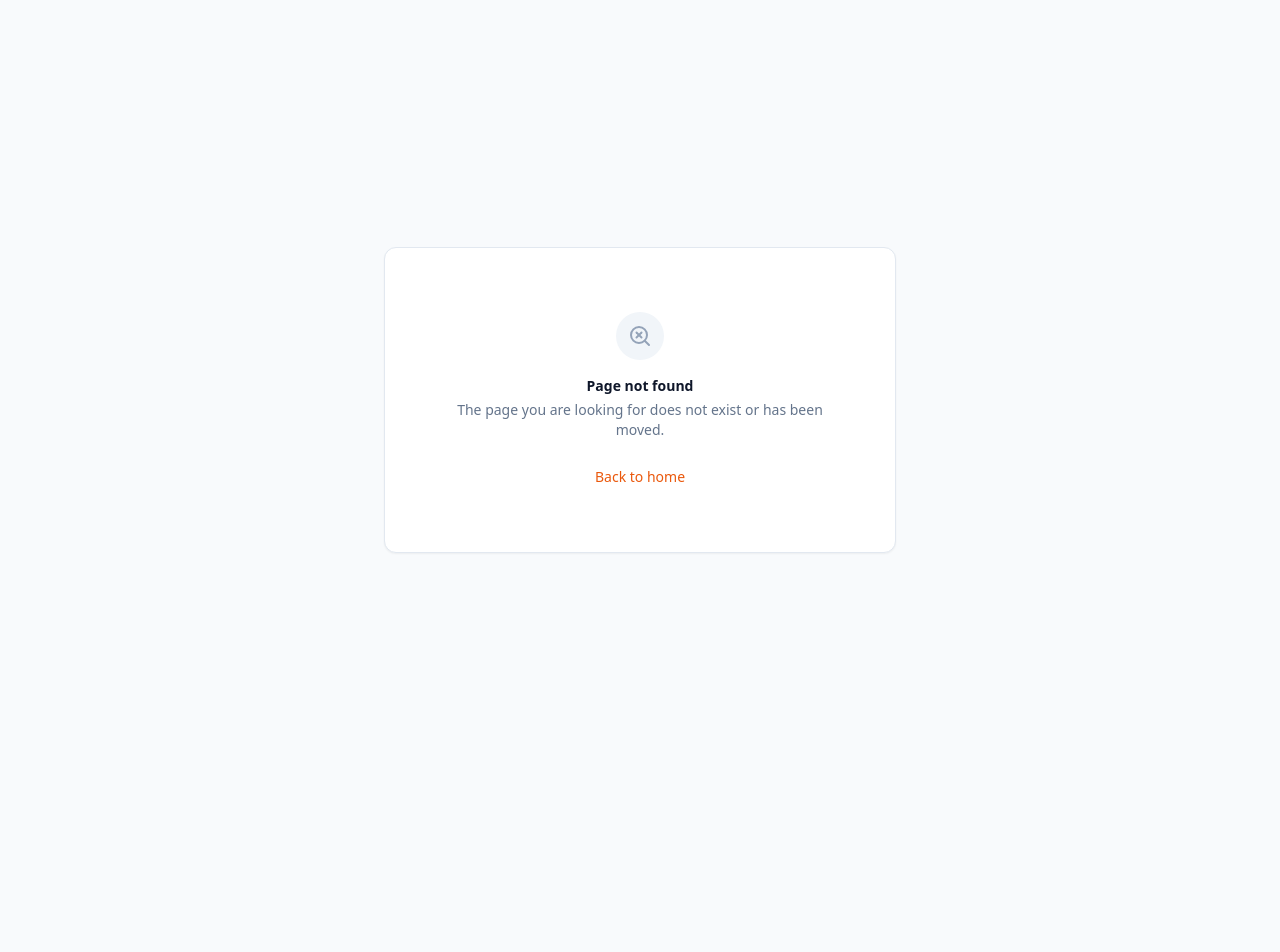
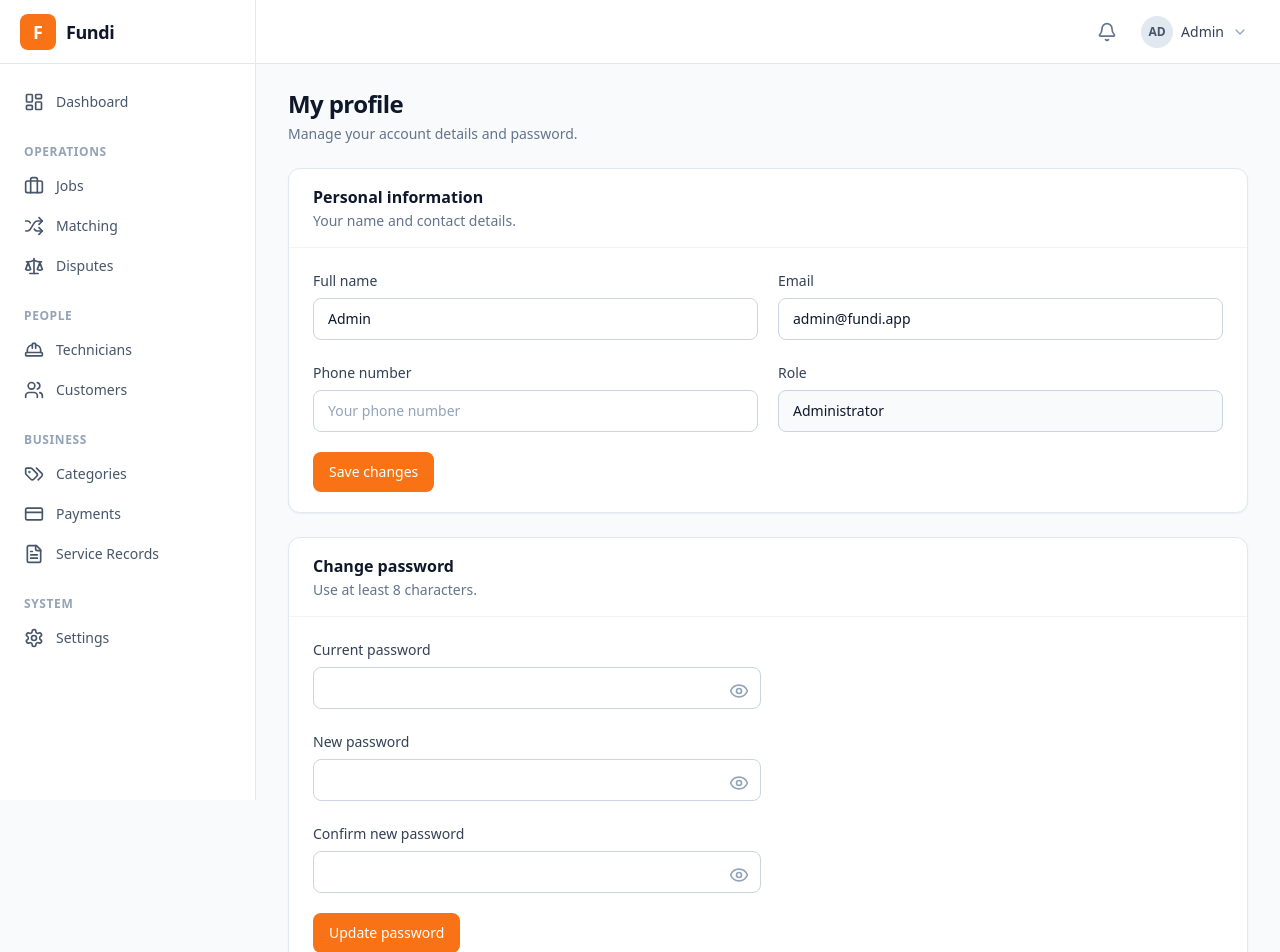
Before and after one commit to truefundi/fundi-web, a Next.js app: page /admin/profile in a window 1280 px wide. Before the commit this address had no page. Shown: the top 952 px of the page. Before the commit the page ends 800 px from the top, so only its background shows below. Built offline with nearby package versions, Linux system fonts and the light colour scheme; no server answers.

Commit message:
feat(web): add admin account menu and profile page

```diff
--- /dev/null
+++ b/src/app/admin/profile/page.tsx
@@ -0,0 +1,17 @@
+import type { Metadata } from 'next';
+import { PageHeader } from '@/components/ui';
+import { ChangePasswordForm, ProfileDetailsForm } from '@/components/layout/ProfileForms';
+
+export const metadata: Metadata = { title: 'My profile' };
+
+export default function ProfilePage() {
+  return (
+    <>
+      <PageHeader title="My profile" description="Manage your account details and password." />
+      <div className="space-y-6">
+        <ProfileDetailsForm />
+        <ChangePasswordForm />
+      </div>
+    </>
+  );
+}
--- /dev/null
+++ b/src/components/layout/ProfileForms.tsx
@@ -0,0 +1,122 @@
+'use client';
+
+import { useState } from 'react';
+import { CheckCircle2 } from 'lucide-react';
+import { PasswordInput } from '@/components/auth/PasswordInput';
+import { authInputClass as inputClass } from '@/components/auth/styles';
+import { Button, Card, CardBody, CardHeader } from '@/components/ui';
+
+function SuccessNote({ children }: { children: React.ReactNode }) {
+  return (
+    <p className="flex items-center gap-2 rounded-lg bg-green-50 px-3 py-2 text-sm text-green-700" role="status">
+      <CheckCircle2 className="h-4 w-4" aria-hidden /> {children}
+    </p>
+  );
+}
+
+/** UI only: saving shows a confirmation; connect to the profile API when it exists. */
+export function ProfileDetailsForm() {
+  const [saved, setSaved] = useState(false);
+
+  return (
+    <Card>
+      <CardHeader title="Personal information" description="Your name and contact details." />
+      <CardBody>
+        <form
+          className="grid gap-5 sm:grid-cols-2"
+          onSubmit={(e) => {
+            e.preventDefault();
+            setSaved(true);
+          }}
+          onChange={() => setSaved(false)}
+        >
+          <div>
+            <label htmlFor="name" className="text-sm font-medium text-slate-700">
+              Full name
+            </label>
+            <input id="name" name="name" type="text" required defaultValue="Admin" className={inputClass} />
+          </div>
+          <div>
+            <label htmlFor="email" className="text-sm font-medium text-slate-700">
+              Email
+            </label>
+            <input id="email" name="email" type="email" required defaultValue="admin@fundi.app" className={inputClass} />
+          </div>
+          <div>
+            <label htmlFor="phone" className="text-sm font-medium text-slate-700">
+              Phone number
+            </label>
+            <input id="phone" name="phone" type="tel" placeholder="Your phone number" className={inputClass} />
+          </div>
+          <div>
+            <label htmlFor="role" className="text-sm font-medium text-slate-700">
+              Role
+            </label>
+            <input id="role" type="text" value="Administrator" disabled className={`${inputClass} bg-slate-50 text-slate-500`} />
+          </div>
+          <div className="flex flex-col gap-3 sm:col-span-2 sm:flex-row sm:items-center">
+            <Button type="submit">Save changes</Button>
+            {saved && <SuccessNote>Profile updated.</SuccessNote>}
+          </div>
+        </form>
+      </CardBody>
+    </Card>
+  );
+}
+
+/** UI only: checks the two new passwords match; connect to the API when it exists. */
+export function ChangePasswordForm() {
+  const [error, setError] = useState<string | null>(null);
+  const [saved, setSaved] = useState(false);
+
+  return (
+    <Card id="change-password" className="scroll-mt-24">
+      <CardHeader title="Change password" description="Use at least 8 characters." />
+      <CardBody>
+        <form
+          className="max-w-md space-y-5"
+          onSubmit={(e) => {
+            e.preventDefault();
+            const form = new FormData(e.currentTarget);
+            if (form.get('newPassword') !== form.get('confirmPassword')) {
+              setError('The new passwords do not match.');
+              setSaved(false);
+              return;
+            }
+            setError(null);
+            setSaved(true);
+            e.currentTarget.reset();
+          }}
+        >
+          <div>
+            <label htmlFor="currentPassword" className="text-sm font-medium text-slate-700">
+              Current password
+            </label>
+            <PasswordInput id="currentPassword" name="currentPassword" autoComplete="current-password" required />
+          </div>
+          <div>
+            <label htmlFor="newPassword" className="text-sm font-medium text-slate-700">
+              New password
+            </label>
+            <PasswordInput id="newPassword" name="newPassword" autoComplete="new-password" required minLength={8} />
+          </div>
+          <div>
+            <label htmlFor="confirmPassword" className="text-sm font-medium text-slate-700">
+              Confirm new password
+            </label>
+            <PasswordInput id="confirmPassword" name="confirmPassword" autoComplete="new-password" required minLength={8} />
+          </div>
+          {error && (
+            <p className="rounded-lg bg-red-50 px-3 py-2 text-sm text-red-700" role="alert">
+              {error}
+            </p>
+          )}
+          <div className="flex flex-col gap-3 sm:flex-row sm:items-center">
+            <Button type="submit">Update password</Button>
+            {saved && <SuccessNote>Password updated.</SuccessNote>}
+          </div>
+        </form>
+      </CardBody>
+    </Card>
+  );
+}
--- a/src/components/layout/Topbar.tsx
+++ b/src/components/layout/Topbar.tsx
@@ -1,4 +1,5 @@
 import { Bell, Menu } from 'lucide-react';
+import { UserMenu } from './UserMenu';
 
 export function Topbar({ onMenuClick }: { onMenuClick: () => void }) {
   return (
@@ -15,13 +16,7 @@ export function Topbar({ onMenuClick }: { onMenuClick: () => void }) {
         <button className="rounded-full p-2 text-slate-500 hover:bg-slate-100" aria-label="Notifications">
           <Bell className="h-5 w-5" />
         </button>
-        {/* Placeholder until authentication is wired up */}
-        <div className="flex items-center gap-2">
-          <span className="flex h-8 w-8 items-center justify-center rounded-full bg-slate-200 text-xs font-semibold text-slate-600">
-            AD
-          </span>
-          <span className="hidden text-sm font-medium text-slate-700 sm:block">Admin</span>
-        </div>
+        <UserMenu />
       </div>
     </header>
   );
--- /dev/null
+++ b/src/components/layout/UserMenu.tsx
@@ -0,0 +1,75 @@
+'use client';
+
+import { useEffect, useRef, useState } from 'react';
+import Link from 'next/link';
+import { ChevronDown, KeyRound, LogOut, UserRound } from 'lucide-react';
+import { cn } from '@/lib/utils';
+
+// Placeholder account until authentication is wired up.
+const currentUser = { name: 'Admin', email: 'admin@fundi.app', initials: 'AD' };
+
+const itemClass = 'flex w-full items-center gap-2.5 px-4 py-2.5 text-sm text-slate-700 hover:bg-slate-50';
+
+export function UserMenu() {
+  const [open, setOpen] = useState(false);
+  const ref = useRef<HTMLDivElement>(null);
+
+  // Close when clicking outside the menu or pressing Escape.
+  useEffect(() => {
+    if (!open) return;
+    const onClick = (e: MouseEvent) => {
+      if (!ref.current?.contains(e.target as Node)) setOpen(false);
+    };
+    const onKey = (e: KeyboardEvent) => {
+      if (e.key === 'Escape') setOpen(false);
+    };
+    document.addEventListener('mousedown', onClick);
+    document.addEventListener('keydown', onKey);
+    return () => {
+      document.removeEventListener('mousedown', onClick);
+      document.removeEventListener('keydown', onKey);
+    };
+  }, [open]);
+
+  const close = () => setOpen(false);
+
+  return (
+    <div ref={ref} className="relative">
+      <button
+        onClick={() => setOpen((o) => !o)}
+        aria-haspopup="menu"
+        aria-expanded={open}
+        className="flex items-center gap-2 rounded-full py-1 pl-1 pr-2 hover:bg-slate-100"
+      >
+        <span className="flex h-8 w-8 items-center justify-center rounded-full bg-slate-200 text-xs font-semibold text-slate-600">
+          {currentUser.initials}
+        </span>
+        <span className="hidden text-sm font-medium text-slate-700 sm:block">{currentUser.name}</span>
+        <ChevronDown className={cn('h-4 w-4 text-slate-400 transition-transform', open && 'rotate-180')} aria-hidden />
+      </button>
+
+      {open && (
+        <div
+          role="menu"
+          className="absolute right-0 mt-2 w-56 overflow-hidden rounded-xl border border-slate-200 bg-white py-1 shadow-lg"
+        >
+          <div className="border-b border-slate-100 px-4 py-3">
+            <p className="text-sm font-semibold text-slate-900">{currentUser.name}</p>
+            <p className="truncate text-xs text-slate-500">{currentUser.email}</p>
+          </div>
+          <Link href="/admin/profile" role="menuitem" onClick={close} className={itemClass}>
+            <UserRound className="h-4 w-4 text-slate-400" aria-hidden /> Profile
+          </Link>
+          <Link href="/admin/profile#change-password" role="menuitem" onClick={close} className={itemClass}>
+            <KeyRound className="h-4 w-4 text-slate-400" aria-hidden /> Change password
+          </Link>
+          <div className="my-1 border-t border-slate-100" />
+          {/* UI only: returns to the login screen until real sign-out exists. */}
+          <Link href="/login" role="menuitem" onClick={close} className={cn(itemClass, 'text-red-600 hover:bg-red-50')}>
+            <LogOut className="h-4 w-4" aria-hidden /> Log out
+          </Link>
+        </div>
+      )}
+    </div>
+  );
+}
```
